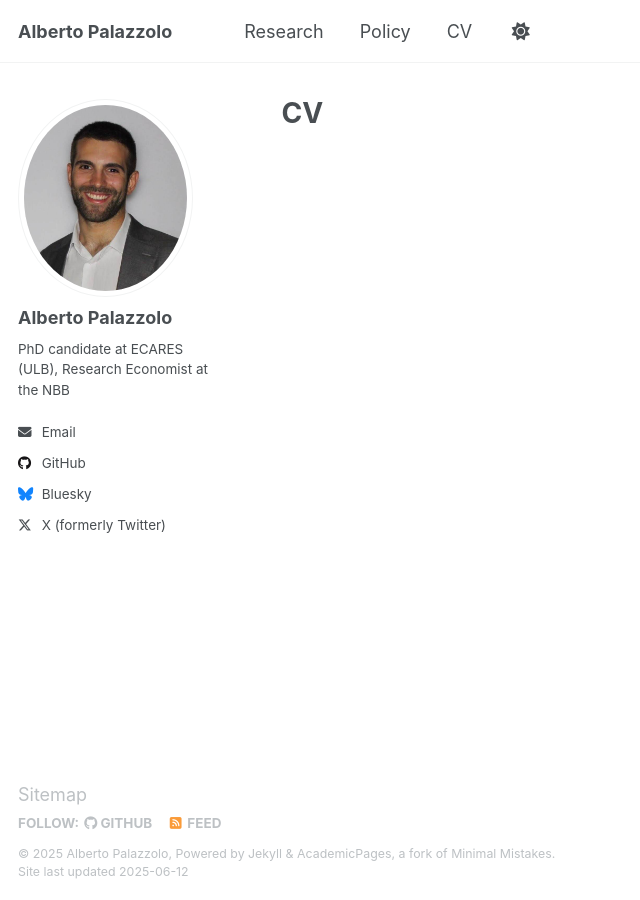
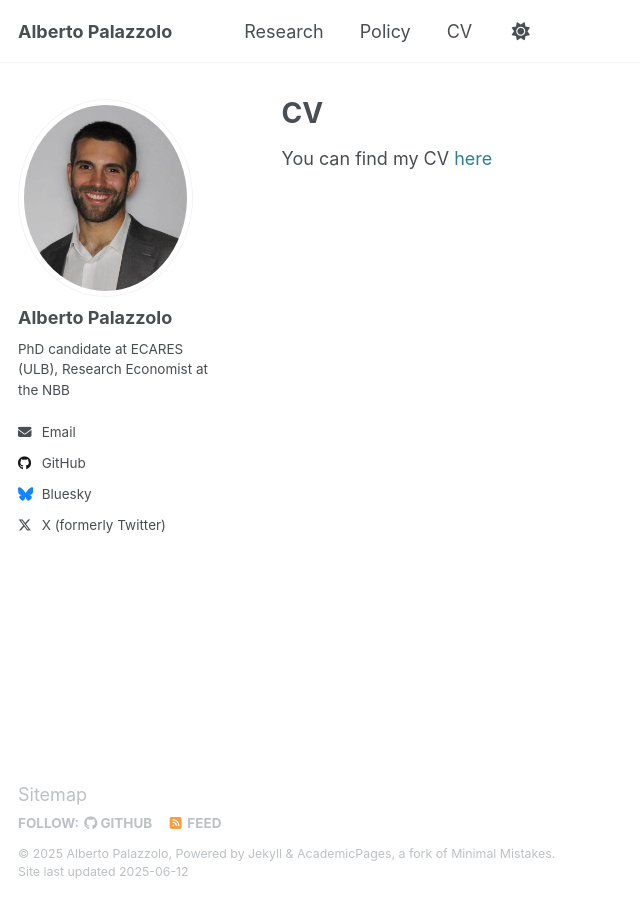
Before and after one commit to albepal/albepal.github.io, a Jekyll site: the page built from _pages/cv.md, in a window 1280 px wide. Shown: the whole page, without its empty margins (0-640 px from the left). Built offline with Jekyll 4.4.1, drawn with Linux system fonts in a browser that asks for light colours.

Commit message:
CV added

```diff
--- a/_pages/cv.md
+++ b/_pages/cv.md
@@ -7,4 +7,4 @@ redirect_from:
   - /resume
 ---
 
-{% include base_path %}
+You can find my CV <a href="https://albepal.github.io/files/HERMREG_Report.pdf" style="text-decoration: none" target="_blank">here</a> <a style="color: gray; text-decoration: none" target="_blank"></a>
```
Also changed, not shown: 1 other file.
